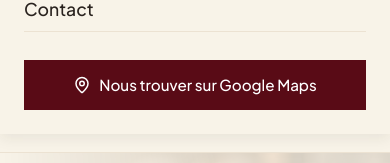
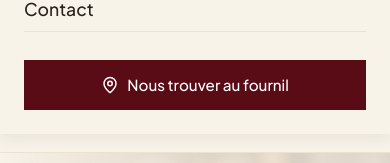
Before and after one commit to sayfbel/La-Carafa-des-Bl-s, a React (Vite) app in the folder client/: page / in a window 390 px wide. Both pictures are taken after a click on the button "Ouvrir le menu de navigation". Shown: the part 297-460 px from the top of the page. Built offline with nearby package versions, Linux system fonts and the light colour scheme; no server answers.

Commit message:
fix(navigation): ensure Nous trouver navigates to homepage #localisation anchor with smooth scroll from any page

```diff
--- a/client/src/app/App.jsx
+++ b/client/src/app/App.jsx
@@ -1,5 +1,5 @@
 import React from 'react';
-import { Routes, Route } from 'react-router-dom';
+import { Routes, Route, Navigate } from 'react-router-dom';
 import { PublicLayout } from '../layouts/PublicLayout';
 import { AdminLayout } from '../layouts/AdminLayout';
 import { AuthProvider } from '../features/auth/AuthContext';
@@ -34,6 +34,8 @@
         {/* Public Routes */}
         <Route element={<PublicLayout />}>
           <Route path="/" element={<HomePage />} />
+          <Route path="/accueil" element={<Navigate to="/" replace />} />
+          <Route path="/Accueil" element={<Navigate to="/" replace />} />
           <Route path="/produits" element={<ProductsPage />} />
           <Route path="/produits/:slug" element={<ProductDetailPage />} />
           <Route path="/notre-histoire" element={<StoryPage />} />
--- a/client/src/components/Header.jsx
+++ b/client/src/components/Header.jsx
@@ -1,10 +1,27 @@
 import React, { useState } from 'react';
-import { NavLink, Link } from 'react-router-dom';
+import { NavLink, Link, useNavigate, useLocation } from 'react-router-dom';
 import { MapPin, Menu, X } from 'lucide-react';
 import { WheatLogo } from './brand/WheatLogo';
 
 export function Header() {
   const [mobileOpen, setMobileOpen] = useState(false);
+  const location = useLocation();
+  const navigate = useNavigate();
+
+  const handleNousTrouver = (e) => {
+    const isHomePage = location.pathname === '/' || location.pathname.toLowerCase() === '/accueil';
+    if (isHomePage) {
+      const el = document.getElementById('localisation');
+      if (el) {
+        e.preventDefault();
+        el.scrollIntoView({ behavior: 'smooth' });
+        window.history.replaceState(null, '', '/#localisation');
+      }
+    } else {
+      e.preventDefault();
+      navigate('/#localisation');
+    }
+  };
 
   const navLinks = [
     { to: '/', label: 'Accueil' },
@@ -58,15 +75,9 @@
 
         {/* Right CTA : "NOUS TROUVER" */}
         <div style={{ display: 'flex', alignItems: 'center', gap: '1rem' }}>
-          <a
-            href="#localisation"
-            onClick={(e) => {
-              const el = document.getElementById('localisation');
-              if (el) {
-                e.preventDefault();
-                el.scrollIntoView({ behavior: 'smooth' });
-              }
-            }}
+          <Link
+            to="/#localisation"
+            onClick={handleNousTrouver}
             className="find-us-btn"
             style={{
               display: 'inline-flex',
@@ -86,7 +97,7 @@
           >
             <MapPin size={14} />
             <span>Nous trouver</span>
-          </a>
+          </Link>
 
           {/* Mobile Hamburger Button */}
           <button
@@ -136,16 +147,25 @@
               {link.label}
             </NavLink>
           ))}
-          <a
-            href="https://maps.google.com/?q=15+Rue+Pasteur+91360+Épinay-sur-Orge+France"
-            target="_blank"
-            rel="noopener noreferrer"
+          <Link
+            to="/#localisation"
+            onClick={(e) => {
+              setMobileOpen(false);
+              handleNousTrouver(e);
+            }}
             className="btn btn-primary"
-            style={{ marginTop: '0.5rem' }}
+            style={{
+              marginTop: '0.5rem',
+              display: 'flex',
+              alignItems: 'center',
+              justifyContent: 'center',
+              gap: '0.5rem',
+              borderRadius: 0
+            }}
           >
             <MapPin size={18} />
-            <span>Nous trouver sur Google Maps</span>
-          </a>
+            <span>Nous trouver au fournil</span>
+          </Link>
         </div>
       )}
 
--- a/client/src/components/ScrollToTop.jsx
+++ b/client/src/components/ScrollToTop.jsx
@@ -12,11 +12,30 @@
   useEffect(() => {
     // If navigating to an in-page anchor hash (#section), smooth scroll to the target element
     if (hash) {
-      const targetElement = document.querySelector(hash);
-      if (targetElement) {
-        targetElement.scrollIntoView({ behavior: 'smooth' });
-        return;
+      const scrollToHash = () => {
+        try {
+          const targetElement = document.querySelector(hash);
+          if (targetElement) {
+            targetElement.scrollIntoView({ behavior: 'smooth' });
+            return true;
+          }
+        } catch {
+          // ignore selector errors
+        }
+        return false;
+      };
+
+      if (!scrollToHash()) {
+        const timer1 = setTimeout(scrollToHash, 60);
+        const timer2 = setTimeout(scrollToHash, 200);
+        const timer3 = setTimeout(scrollToHash, 500);
+        return () => {
+          clearTimeout(timer1);
+          clearTimeout(timer2);
+          clearTimeout(timer3);
+        };
       }
+      return;
     }
 
     // Smoothly scroll window viewport to top (y = 0)
```
